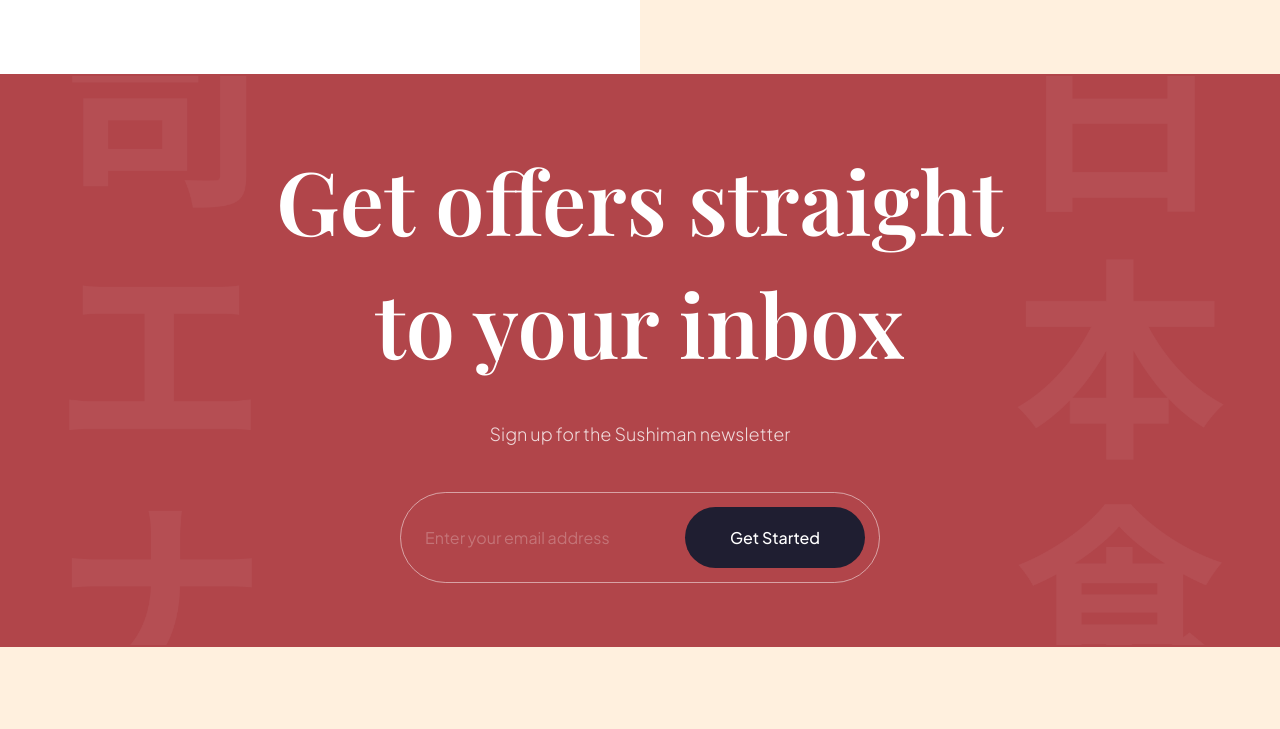
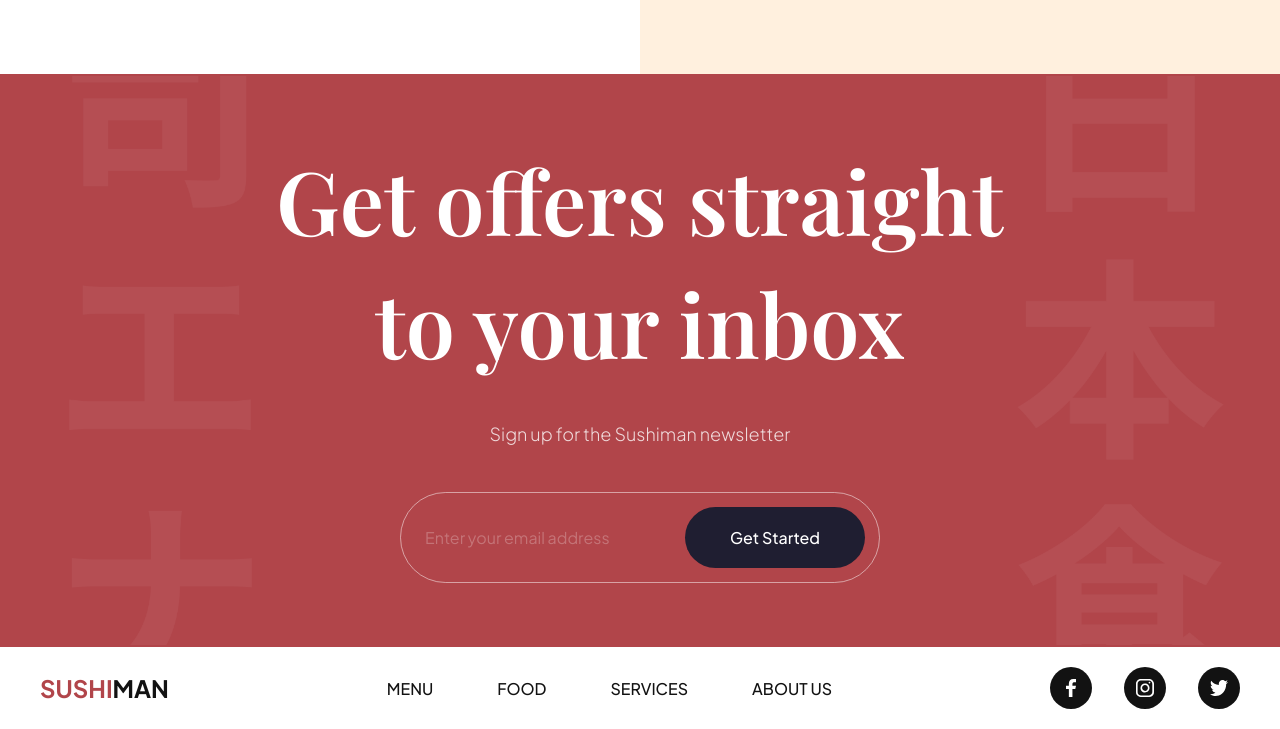
Before and after one commit to Mmah-Zombo/Sushi, a website built with Vite: page index.html in a window 1280 px wide. Shown: the part 3624-4353 px from the top of the page. Before the commit the page ends 4271 px from the top, so only its background shows below. Built offline with nearby package versions, Linux system fonts and the light colour scheme; files whose address does not match are found by name.

Commit message:
Make Footer And Fix Trending Section

```diff
--- a/css/sections/footer.css
+++ b/css/sections/footer.css
@@ -0,0 +1,55 @@
+.footer {
+    width: 100%;
+    padding: 20px 40px;
+    background: var(--color-white);
+    flex-wrap: wrap;
+    gap: 20px;
+    overflow: hidden;
+}
+
+.footer__logo {
+    font-size: 24px;
+    font-weight: bold;
+    font-family: var(--plus-jakarta-sans);
+    text-transform: uppercase;
+    color: var(--secondary-color);
+    cursor: pointer;
+}
+
+.footer__logo span {
+    color: var(--primary-color);
+}
+
+.footer ul {
+    list-style: none;
+    display: flex;
+    flex-wrap: wrap;
+    flex-direction: row;
+    gap: 64px;
+}
+
+.footer__nav li {
+    font-size: 16px;
+    font-weight: 500;
+    font-family: var(--plus-jakarta-sans);
+    text-transform: uppercase;
+    color: var(--secondary-color);
+    cursor: pointer;
+}
+
+.footer ul:last-child {
+    gap: 32px;
+}
+
+.footer__social li {
+    width: 42px;
+    height: 42px;
+    background-color: var(--secondary-color);
+    border-radius: 100%;
+}
+
+.footer__social li img {
+    width: 45%;
+    height: 45%;
+    object-fit: contain;
+}
--- a/index.html
+++ b/index.html
@@ -279,6 +279,7 @@
         </ul>
       </div>
     </section>
+  </section>
 
   <section class="subscription flex-center" id="services">
     <h2 data-aos="flip-down">Get offers straight <br> to your inbox</h2>
@@ -289,8 +290,36 @@
       <button>Get Started</button>
     </div>
   </section>
-  </section>
 
+  <footer class="footer flex-between">
+    <h3 class="footer__logo"><span>Sushi</span>man</h3>
+    <ul class="footer__nav">
+      <li>
+        <a href="#menu">Menu</a>
+      </li>
+      <li>
+        <a href="#food">Food</a>
+      </li>
+      <li>
+        <a href="#services">Services</a>
+      </li>
+      <li>
+        <a href="#about-us">About Us</a>
+      </li>
+    </ul>
+
+    <ul class="footer__social">
+      <li class="flex-center">
+        <img src="assets/facebook.svg" alt="facebook">
+      </li>
+      <li class="flex-center">
+        <img src="assets/instagram.svg" alt="instagram">
+      </li>
+      <li class="flex-center">
+        <img src="assets/twitter.svg" alt="twitter">
+      </li>
+    </ul>
+  </footer>
 
   <script src="/js/script.js" type="module"></script>
 </body>
```
Lines whose indentation alone changed are shown as unchanged.
